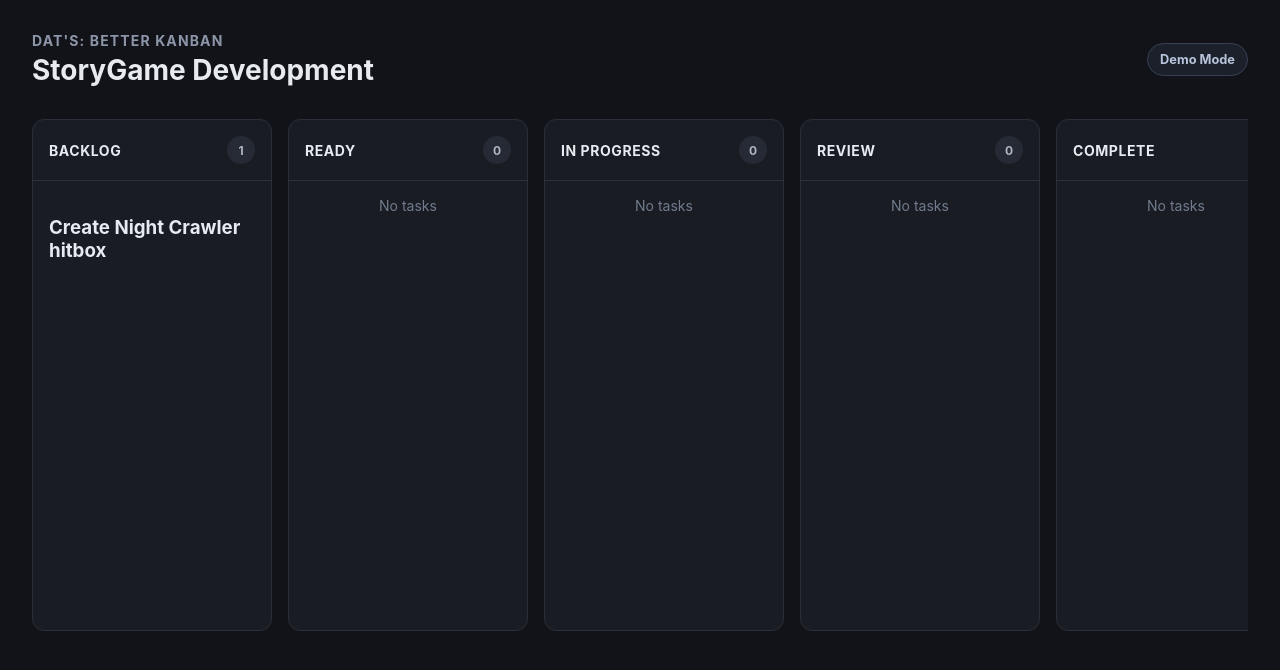
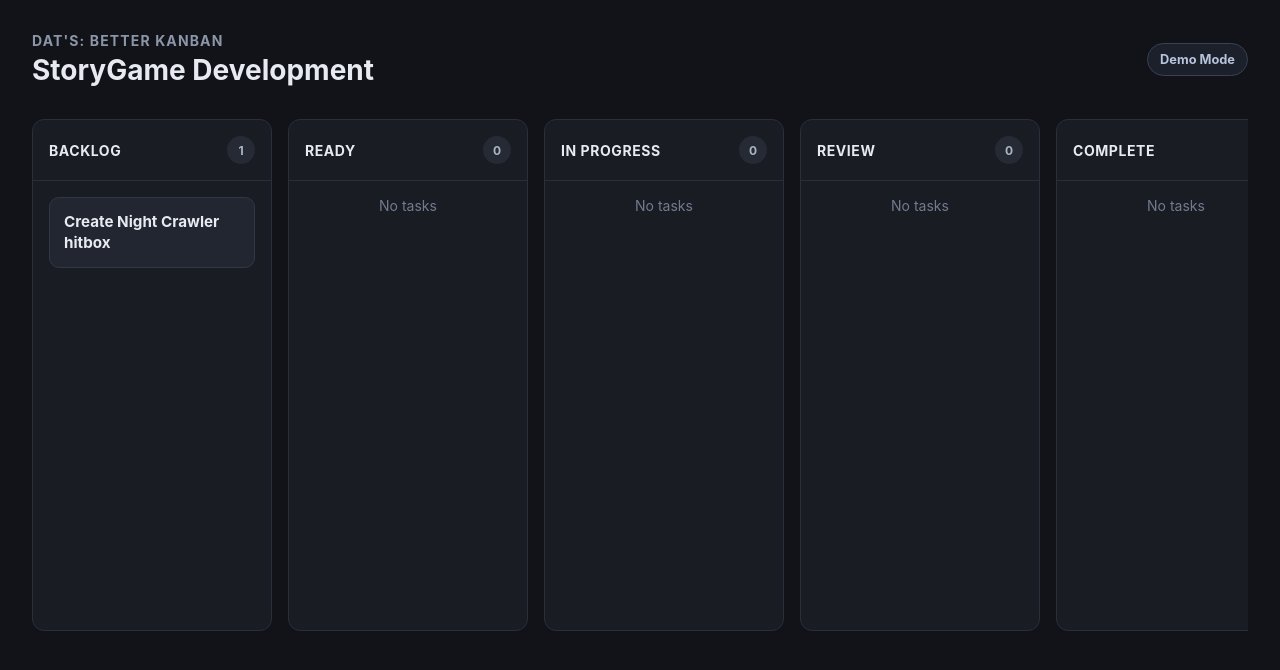
Before and after one commit to DatRuben/Dats-Better-Kanban, a React (Vite) app: page / in a window 1280 px wide. Shown: the top 670 px of the page. Built offline with nearby package versions, Linux system fonts and the light colour scheme.

Commit message:
created css to make task look like actual cards

```diff
--- a/src/App.css
+++ b/src/App.css
@@ -85,7 +85,22 @@
 }
 
 .kanban-column__content {
+  display: grid;
+  gap: 0.75rem;
   padding: 1rem;
+}
+
+.task-card {
+  padding: 0.875rem;
+  border: 1px solid #303746;
+  border-radius: 0.625rem;
+  background: #222630;
+}
+
+.task-card h3 {
+  margin: 0;
+  font-size: 0.95rem;
+  line-height: 1.35;
 }
 
 .kanban-column__empty {
```
